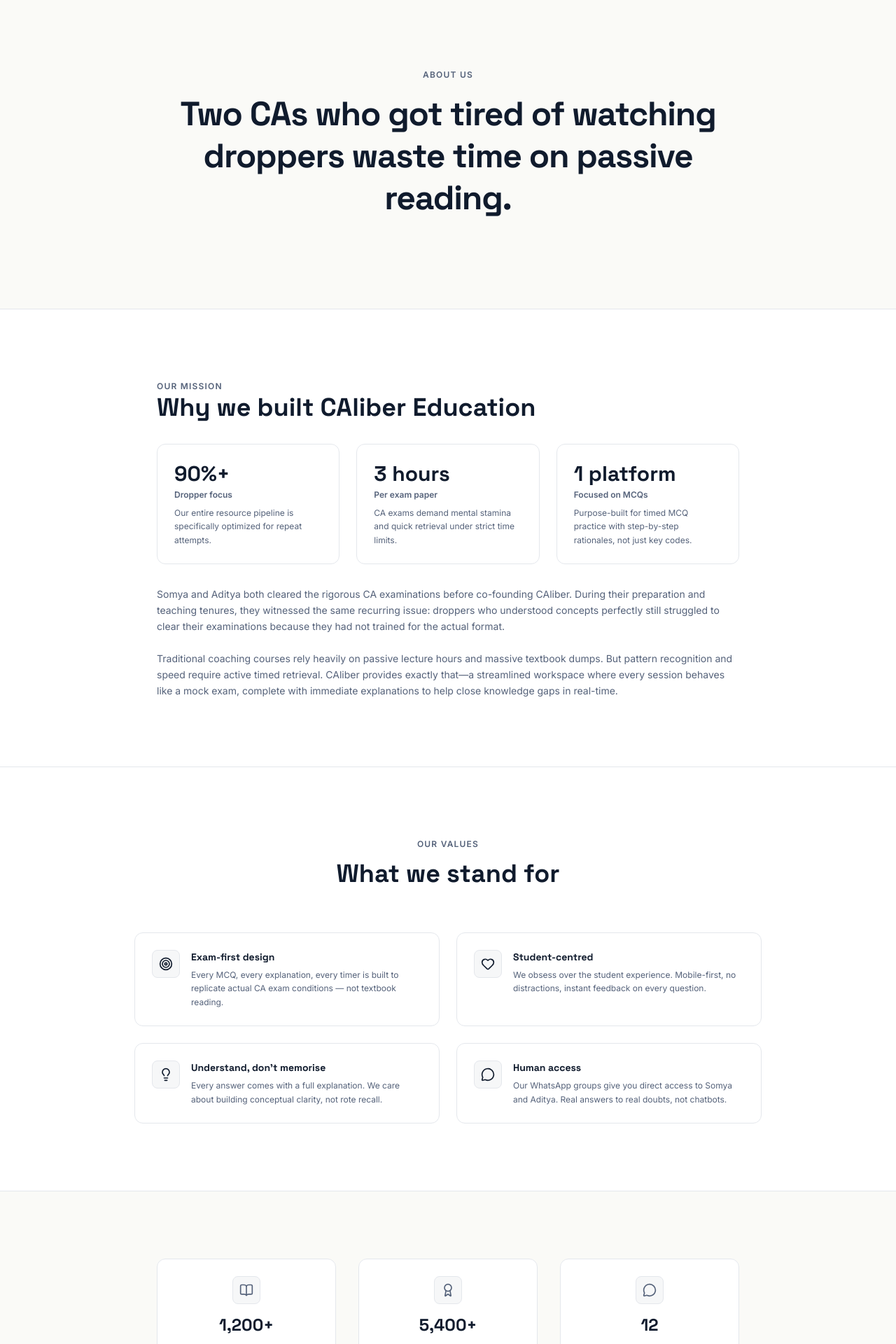
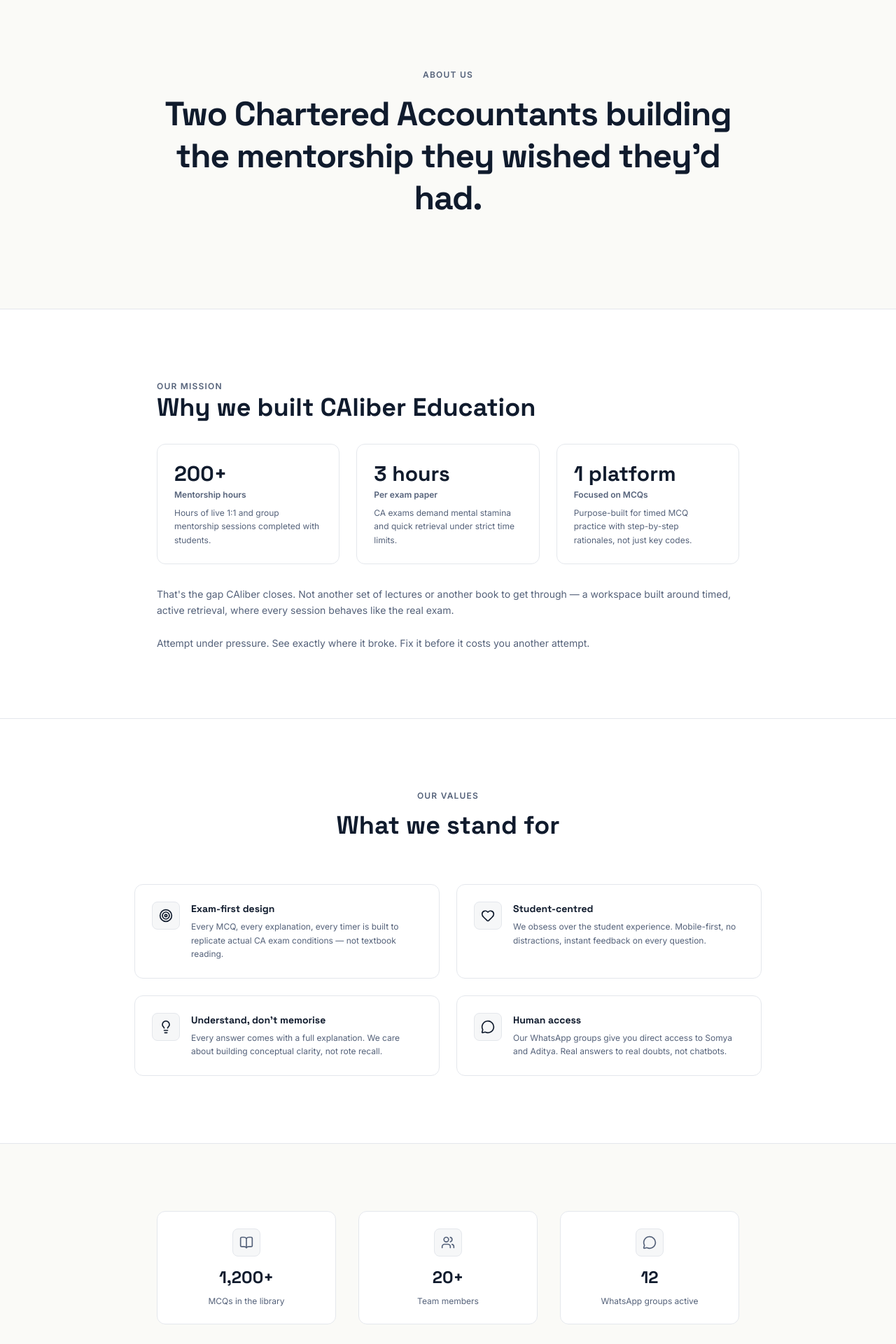
Before and after one commit to AdarshXGupta07/Caliber-Education, a Next.js app in the folder edu-platform-frontend/: page /about in a window 1280 px wide. Shown: the part 1240-3160 px from the top of the page at 70% size. Built offline with nearby package versions, Linux system fonts and the light colour scheme.

Commit message:
Update About page copy: hero line, mission stat, credentials stat

```diff
--- a/edu-platform-frontend/src/app/about/AboutClient.tsx
+++ b/edu-platform-frontend/src/app/about/AboutClient.tsx
@@ -1,7 +1,7 @@
 "use client";
 
 import { motion } from "framer-motion";
-import { Target, Heart, Lightbulb, MessageCircle, BookOpen, Award } from "lucide-react";
+import { Target, Heart, Lightbulb, MessageCircle, BookOpen, Users } from "lucide-react";
 import Image from "next/image";
 import { useState } from "react";
 import { LinkedInIcon } from "@/components/SocialIcons";
@@ -177,7 +177,7 @@ export default function AboutClient() {
           <motion.div initial={{ opacity: 0, y: 16 }} animate={{ opacity: 1, y: 0 }} transition={{ duration: 0.4 }}>
             <span className="text-xs font-semibold text-slate dark:text-paper/50 uppercase tracking-widest">About Us</span>
             <h1 className="font-heading font-extrabold text-4xl sm:text-5xl text-ink-navy dark:text-paper mt-4 leading-tight tracking-tight">
-              Two CAs who got tired of watching droppers waste time on passive reading.
+              Two Chartered Accountants building the mentorship they wished they'd had.
             </h1>
           </motion.div>
         </div>
@@ -193,7 +193,7 @@ export default function AboutClient() {
 
           <div className="grid sm:grid-cols-3 gap-6 mt-8">
             {[
-              { stat: "90%+", label: "Dropper focus", desc: "Our entire resource pipeline is specifically optimized for repeat attempts." },
+              { stat: "200+", label: "Mentorship hours", desc: "Hours of live 1:1 and group mentorship sessions completed with students." },
               { stat: "3 hours", label: "Per exam paper", desc: "CA exams demand mental stamina and quick retrieval under strict time limits." },
               { stat: "1 platform", label: "Focused on MCQs", desc: "Purpose-built for timed MCQ practice with step-by-step rationales, not just key codes." },
             ].map((item, i) => (
@@ -208,10 +208,10 @@ export default function AboutClient() {
 
           <div className="mt-8 space-y-6 text-slate dark:text-paper/70 text-sm leading-relaxed">
             <p>
-              Somya and Aditya both cleared the rigorous CA examinations before co-founding CAliber. During their preparation and teaching tenures, they witnessed the same recurring issue: droppers who understood concepts perfectly still struggled to clear their examinations because they had not trained for the actual format.
+              That's the gap CAliber closes. Not another set of lectures or another book to get through — a workspace built around timed, active retrieval, where every session behaves like the real exam.
             </p>
             <p>
-              Traditional coaching courses rely heavily on passive lecture hours and massive textbook dumps. But pattern recognition and speed require active timed retrieval. CAliber provides exactly that—a streamlined workspace where every session behaves like a mock exam, complete with immediate explanations to help close knowledge gaps in real-time.
+              Attempt under pressure. See exactly where it broke. Fix it before it costs you another attempt.
             </p>
           </div>
         </div>
@@ -245,7 +245,7 @@ export default function AboutClient() {
           <div className="grid sm:grid-cols-3 gap-8 text-center">
             {[
               { icon: <BookOpen className="w-5 h-5 text-slate dark:text-paper/50" />, stat: "1,200+", label: "MCQs in the library" },
-              { icon: <Award className="w-5 h-5 text-slate dark:text-paper/50" />, stat: "5,400+", label: "CA students trained" },
+              { icon: <Users className="w-5 h-5 text-slate dark:text-paper/50" />, stat: "20+", label: "Team members" },
               { icon: <MessageCircle className="w-5 h-5 text-slate dark:text-paper/50" />, stat: "12", label: "WhatsApp groups active" },
             ].map((item, i) => (
               <motion.div key={i} initial={{ opacity: 0, y: 12 }} whileInView={{ opacity: 1, y: 0 }} viewport={{ once: true }} transition={{ delay: i * 0.05 }} className="flex flex-col items-center gap-2.5 p-6 border border-line-gray-light dark:border-line-gray-dark rounded-xl bg-white dark:bg-line-gray-dark/20">
```
